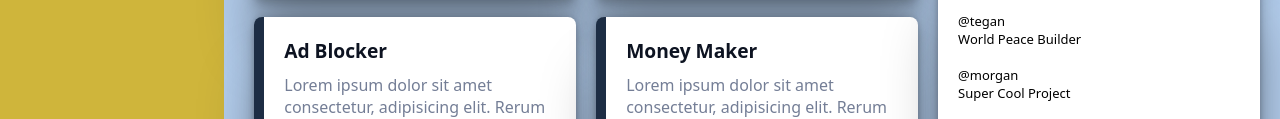
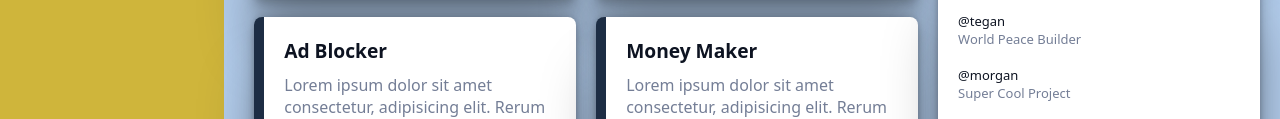
Before and after one commit to shakani/admin-dashboard, a plain HTML site: page index.html in a window 1280 px wide. Shown: the part 838-957 px from the top of the page. Drawn offline with Linux system fonts and the light colour scheme.

Commit message:
styled trending text

```diff
--- a/styles.css
+++ b/styles.css
@@ -317,3 +317,11 @@ img.profile-picture {
 
     font-size: small;
 }
+
+.trending-card > .account {
+    color: var(--rich-black);
+}
+
+.trending-card > .account-name {
+    color:  #747e96;
+}
```
